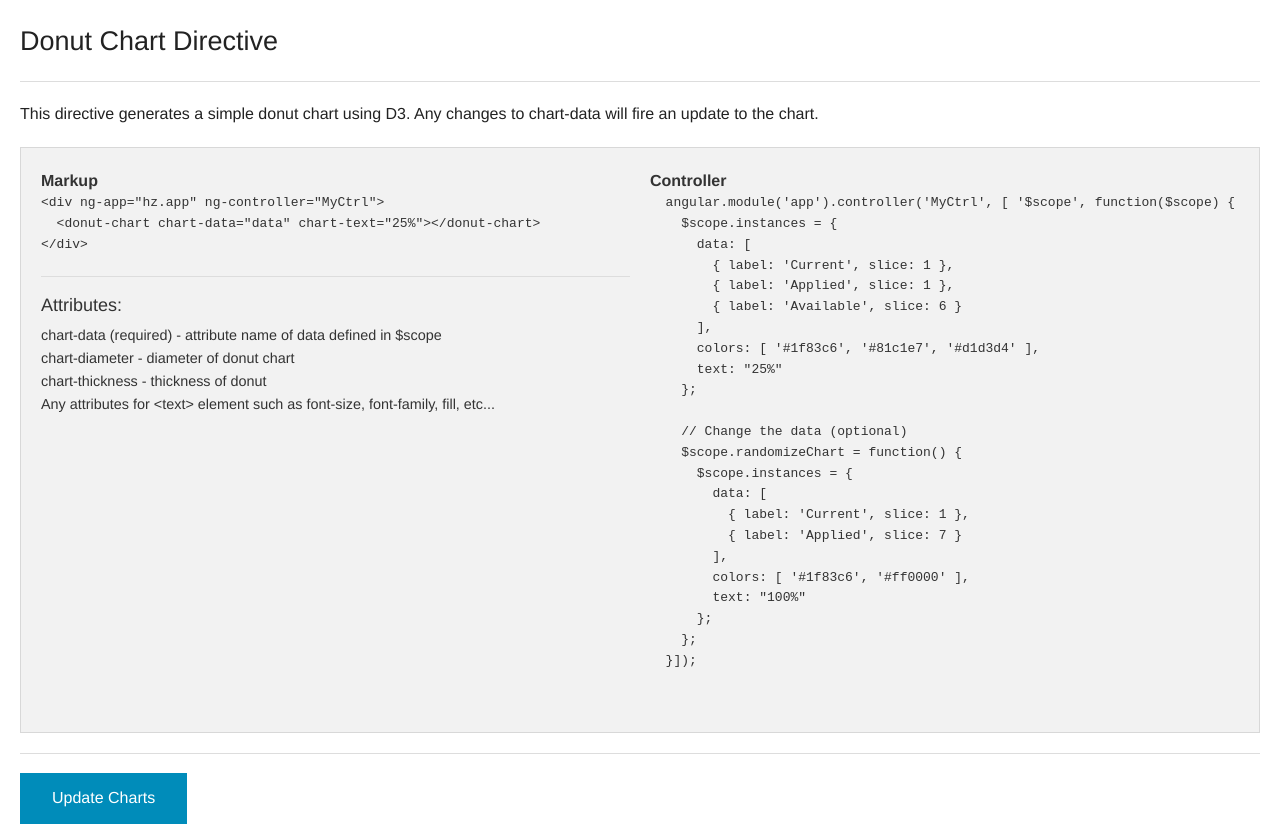
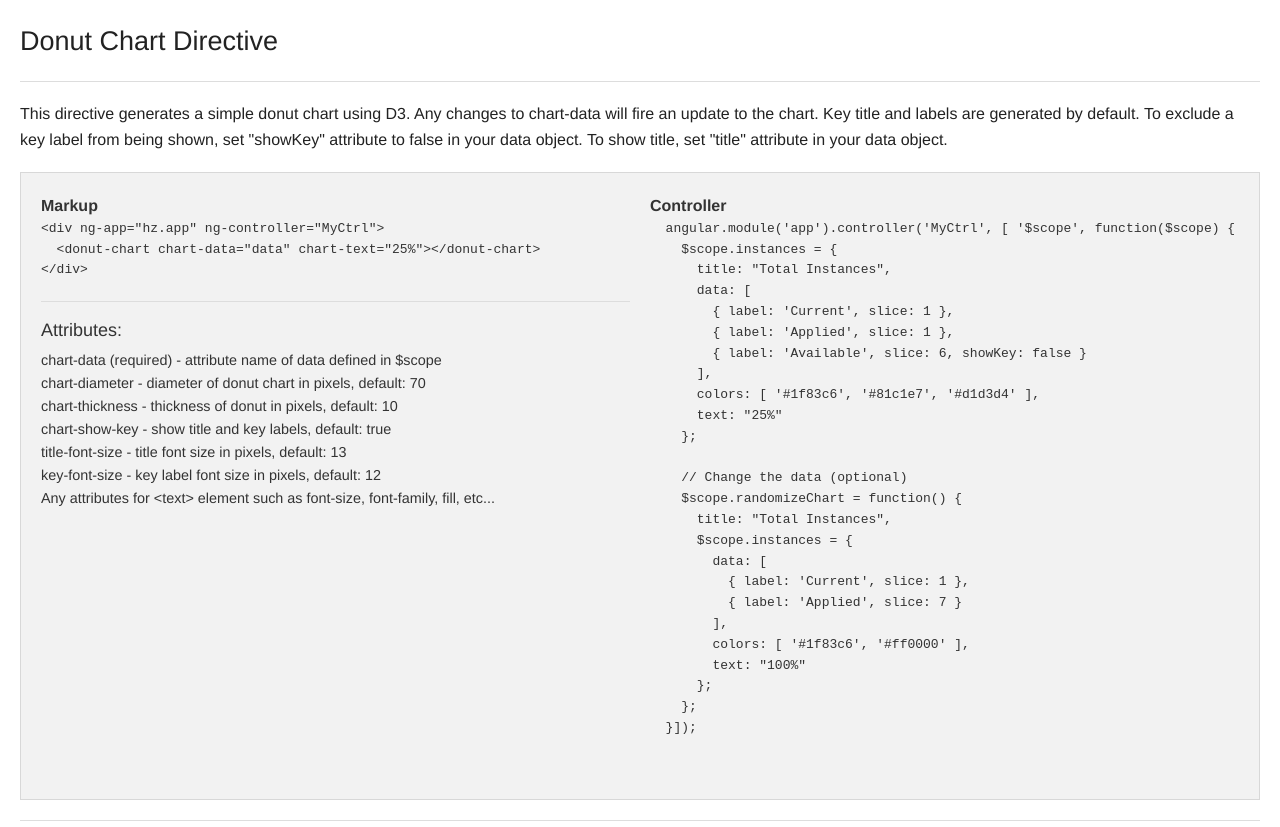
Before and after one commit to ongk/charts, a plain HTML site: page src/client/index.html in a window 1280 px wide. Shown: the top 827 px of the page. Drawn offline with Linux system fonts and the light colour scheme.

Commit message:
Updated documentation

```diff
--- a/src/client/index.html
+++ b/src/client/index.html
@@ -17,7 +17,7 @@
 
   <h3>Donut Chart Directive</h3>
   <hr>
-  <p>This directive generates a simple donut chart using D3. Any changes to chart-data will fire an update to the chart.</p>
+  <p>This directive generates a simple donut chart using D3. Any changes to chart-data will fire an update to the chart. Key title and labels are generated by default. To exclude a key label from being shown, set "showKey" attribute to false in your data object. To show title, set "title" attribute in your data object.</p>
   <div id="usage" class="panel">
     <ul class="small-block-grid-2">
       <li>
@@ -29,8 +29,11 @@
         <h5>Attributes:</h5>
         <ul id="attributes" class="no-bullet">
           <li>chart-data (required) - attribute name of data defined in $scope</li>
-          <li>chart-diameter - diameter of donut chart</li>
-          <li>chart-thickness - thickness of donut</li>
+          <li>chart-diameter - diameter of donut chart in pixels, default: 70</li>
+          <li>chart-thickness - thickness of donut in pixels, default: 10</li>
+          <li>chart-show-key - show title and key labels, default: true</li>
+          <li>title-font-size - title font size in pixels, default: 13</li>
+          <li>key-font-size - key label font size in pixels, default: 12</li>
           <li>Any attributes for &lt;text&gt; element such as font-size, font-family, fill, etc...</li>
         </ul>
       </li>
@@ -39,10 +42,11 @@
         <pre>
   angular.module('app').controller('MyCtrl', [ '$scope', function($scope) {
     $scope.instances = {
+      title: "Total Instances",
       data: [
         { label: 'Current', slice: 1 },
         { label: 'Applied', slice: 1 },
-        { label: 'Available', slice: 6 }
+        { label: 'Available', slice: 6, showKey: false }
       ],
       colors: [ '#1f83c6', '#81c1e7', '#d1d3d4' ],
       text: "25%"
@@ -50,6 +54,7 @@
 
     // Change the data (optional)
     $scope.randomizeChart = function() {
+      title: "Total Instances",
       $scope.instances = {
         data: [
           { label: 'Current', slice: 1 },
@@ -85,7 +90,7 @@
       <tr>
         <td>Custom diameter, thickness, font size</td>
         <td>
-          <pre>&lt;donut-chart chart-data="vcpus" chart-diameter="150" chart-thickness="20" font-size="2.5em"&gt;&lt;/donut-chart&gt;
+          <pre>&lt;donut-chart chart-data="vcpus" chart-diameter="150" chart-thickness="20" font-size="2.5em" title-font-size="16px" key-font-size="14px"&gt;&lt;/donut-chart&gt;
           </pre>
         </td>
         <td>
```
Also changed, not shown: README.md.
